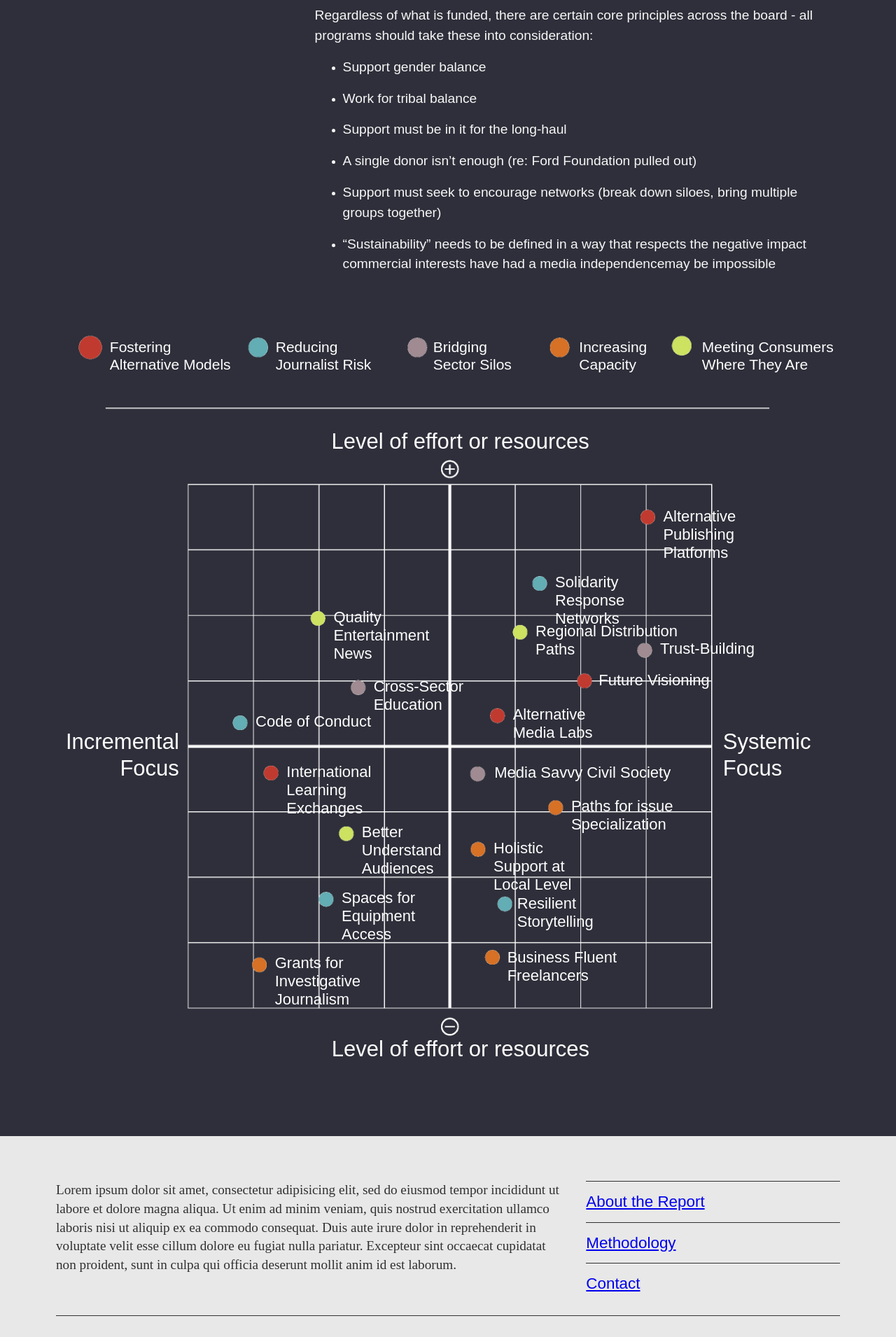
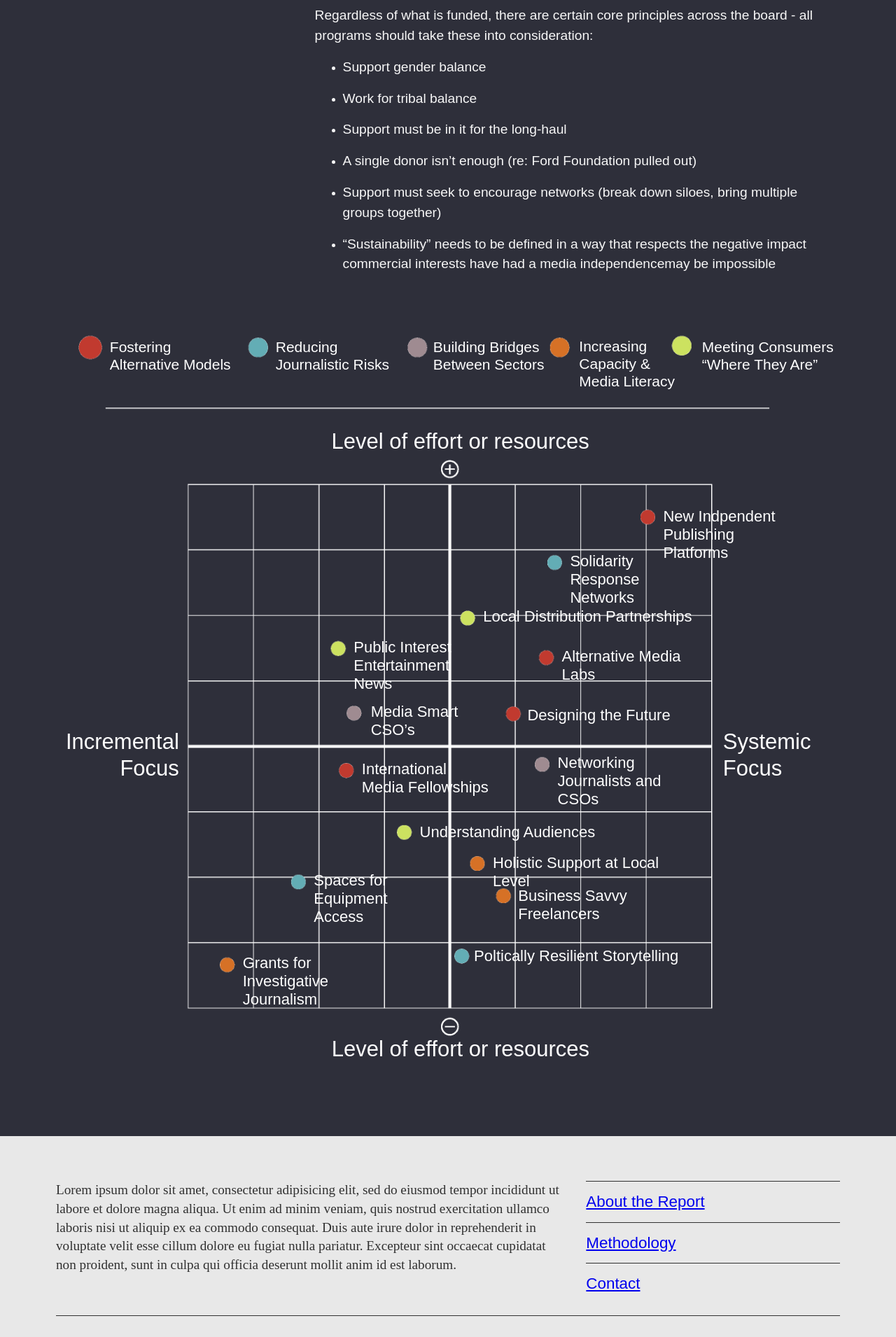
Before and after one commit to theReboot/onken, a Jekyll site: the page built from 3-opportunities-recommendations/index.md, in a window 1280 px wide. Shown: the part 890-2800 px from the top of the page at 70% size. Built offline with Jekyll 4.4.1, drawn with Linux system fonts in a browser that asks for light colours; nearby versions of some CDN libraries.

Commit message:
Updated matrix

```diff
--- a/_includes/graphic-matrix.html
+++ b/_includes/graphic-matrix.html
@@ -1,4 +1,4 @@
-<!-- Generated by ai2html v0.65.4 - 2017-09-15 17:22 -->
+<!-- Generated by ai2html v0.65.4 - 2017-09-26 17:26 -->
 <!-- ai file: ON_matrix.ai -->
 <style type='text/css' media='screen,print'>
 	#g-ON_matrix-box .g-artboard {
@@ -140,104 +140,85 @@
 			<p class="g-pstyle0">Fostering </p>
 			<p class="g-pstyle0">Alternative Models</p>
 		</div>
-		<div id="g-ai0-2" class="g-label g-aiAbs g-aiPointText" style="top:6.6031%;margin-top:-26.3px;left:28.0118%;width:132px;">
+		<div id="g-ai0-2" class="g-label g-aiAbs g-aiPointText" style="top:6.6031%;margin-top:-26.3px;left:28.0118%;width:156px;">
 			<p class="g-pstyle0">Reducing </p>
-			<p class="g-pstyle0">Journalist Risk</p>
+			<p class="g-pstyle0">Journalistic Risks</p>
 		</div>
-		<div id="g-ai0-3" class="g-label g-aiAbs g-aiPointText" style="top:6.6031%;margin-top:-26.3px;left:48.1046%;width:106px;">
-			<p class="g-pstyle0">Bridging</p>
-			<p class="g-pstyle0">Sector Silos</p>
+		<div id="g-ai0-3" class="g-label g-aiAbs g-aiPointText" style="top:6.6031%;margin-top:-26.3px;left:48.1046%;width:151px;">
+			<p class="g-pstyle0">Building Bridges </p>
+			<p class="g-pstyle0">Between Sectors</p>
 		</div>
-		<div id="g-ai0-4" class="g-label g-aiAbs g-aiPointText" style="top:6.6031%;margin-top:-26.3px;left:66.7298%;width:94px;">
-			<p class="g-pstyle0">Increasing</p>
-			<p class="g-pstyle0">Capacity</p>
+		<div id="g-ai0-4" class="g-label g-aiAbs g-aiPointText" style="top:7.681%;margin-top:-38.7px;left:66.7298%;width:132px;">
+			<p class="g-pstyle0">Increasing </p>
+			<p class="g-pstyle0">Capacity & </p>
+			<p class="g-pstyle0">Media Literacy</p>
 		</div>
 		<div id="g-ai0-5" class="g-label g-aiAbs g-aiPointText" style="top:6.6031%;margin-top:-26.3px;left:82.3982%;width:185px;">
 			<p class="g-pstyle0">Meeting Consumers </p>
-			<p class="g-pstyle0">Where They Are</p>
+			<p class="g-pstyle0">&ldquo;Where They Are&rdquo;</p>
 		</div>
 		<div id="g-ai0-6" class="g-label g-aiAbs g-aiPointText" style="top:18.0342%;margin-top:-21.4px;left:50.2145%;margin-left:-15.08%;width:360px;">
 			<p class="g-pstyle1">Level of effort or resources</p>
 		</div>
-		<div class="flyOut__wrap">
-			<div id="g-ai0-7" class="g-flyOutButton g-aiAbs" style="top:26.3993%;left:77.4465%;width:17.6917%;">
-				<p>Alternative Publishing Platforms</p>
-			</div>
-			<!-- Include content as a variable -->
-			{% capture alternativePublishingPlatforms %}{% include /content/3.2.3_alternativePublishingPlatforms.md %}{% endcapture %}
-			<!-- markdownify the variable -->
-			{% capture alternativePublishingPlatforms %}{{ alternativePublishingPlatforms | markdownify }}{% endcapture %}
-			<!-- include the flyOut function and pass in the variable content -->
-			{% include flyOut.html id="alternative-publishing-platforms" content=alternativePublishingPlatforms %}
+		<div id="g-ai0-7" class="g-flyOutButton g-aiAbs" style="top:26.3993%;left:77.4465%;width:17.6917%;">
+			<p>New Indpendent</p>
+			<p>Publishing Platforms</p>
 		</div>
-		<div id="g-ai0-8" class="g-flyOutButton g-aiAbs" style="top:35.0548%;left:63.6692%;width:17.1862%;">
+		<div id="g-ai0-8" class="g-flyOutButton g-aiAbs" style="top:32.2851%;left:65.5698%;width:17.1862%;">
 			<p>Solidarity Response Networks</p>
 		</div>
-		<div id="g-ai0-9" class="g-flyOutButton g-aiAbs" style="top:39.6422%;left:35.3933%;width:16.6807%;">
-			<p>Quality </p>
+		<div id="g-ai0-9" class="g-flyOutButton g-aiAbs" style="top:39.5557%;left:54.4786%;width:27.043%;">
+			<p>Local Distribution Partnerships</p>
+		</div>
+		<div id="g-ai0-10" class="g-flyOutButton g-aiAbs" style="top:43.6238%;left:37.9675%;width:16.6807%;">
+			<p>Public Interest</p>
 			<p>Entertainment News</p>
 		</div>
-		<div id="g-ai0-10" class="g-flyOutButton g-aiAbs" style="top:41.4599%;left:61.1692%;width:19.2923%;">
-			<p>Regional Distribution Paths</p>
-		</div>
-		<div id="g-ai0-11" class="g-flyOutButton g-aiAbs" style="top:43.7969%;left:77.0617%;width:21.3985%;">
-			<p>Trust-Building</p>
-		</div>
-		<div id="g-ai0-12" class="g-flyOutButton g-aiAbs" style="top:47.865%;left:69.2159%;width:21.3985%;">
-			<p>Future Visioning</p>
-		</div>
-		<div id="g-ai0-13" class="g-flyOutButton g-aiAbs" style="top:48.7305%;left:40.5149%;width:19.4608%;">
-			<p>Cross-Sector Education</p>
-		</div>
-		<div id="g-ai0-14" class="g-flyOutButton g-aiAbs" style="top:52.3658%;left:58.2736%;width:14.2376%;">
+		<div id="g-ai0-11" class="g-flyOutButton g-aiAbs" style="top:44.749%;left:64.5118%;width:18.1129%;">
 			<p>Alternative Media Labs</p>
 		</div>
-		<div id="g-ai0-15" class="g-flyOutButton g-aiAbs" style="top:53.3179%;left:25.4504%;width:16.8492%;">
-			<p>Code of Conduct</p>
+		<div id="g-ai0-12" class="g-flyOutButton g-aiAbs" style="top:52.0196%;left:40.147%;width:15.5855%;">
+			<p>Media Smart CSO&rsquo;s</p>
 		</div>
-		<div id="g-ai0-16" class="g-label g-aiAbs g-aiPointText" style="top:59.1297%;margin-top:-40.1px;right:84.2988%;width:172px;">
+		<div id="g-ai0-13" class="g-flyOutButton g-aiAbs" style="top:52.4524%;left:60.1309%;width:21.3985%;">
+			<p>Designing the Future</p>
+		</div>
+		<div id="g-ai0-14" class="g-label g-aiAbs g-aiPointText" style="top:59.1297%;margin-top:-40.1px;right:84.2988%;width:172px;">
 			<p class="g-pstyle2"> Incremental</p>
 			<p class="g-pstyle2">Focus</p>
 		</div>
-		<div id="g-ai0-17" class="g-label g-aiAbs g-aiPointText" style="top:59.1297%;margin-top:-40.1px;left:85.0656%;width:124px;">
+		<div id="g-ai0-15" class="g-label g-aiAbs g-aiPointText" style="top:59.1297%;margin-top:-40.1px;left:85.0656%;width:124px;">
 			<p class="g-pstyle3">Systemic</p>
 			<p class="g-pstyle3">Focus</p>
 		</div>
-		<div class="flyOut__wrap">
-			<div id="g-ai0-18" class="g-flyOutButton g-aiAbs" style="top:59.8961%;left:29.4063%;width:17.5232%;">
-				<p>International Learning Exchanges</p>
-			</div>
-			{% capture internationalLearningNetwork %}{% include /content/3.2.1_internationalLearningNetworks.md %}{% endcapture %}{% capture internationalLearningNetwork %}{{ internationalLearningNetwork | markdownify }}{% endcapture %}{% include flyOut.html id="international-learning-network" content=internationalLearningNetwork %}
+		<div id="g-ai0-16" class="g-flyOutButton g-aiAbs" style="top:58.7709%;left:63.9823%;width:18.1129%;">
+			<p>Networking Journalists and CSOs</p>
 		</div>
-		<div id="g-ai0-19" class="g-flyOutButton g-aiAbs" style="top:59.9827%;left:55.9185%;width:26.8745%;">
-			<p>Media Savvy Civil Society</p>
+		<div id="g-ai0-17" class="g-flyOutButton g-aiAbs" style="top:59.5499%;left:38.9998%;width:17.5232%;">
+			<p>International </p>
+			<p>Media Fellowships</p>
 		</div>
-		<div id="g-ai0-20" class="g-flyOutButton g-aiAbs" style="top:64.397%;left:65.7036%;width:18.2814%;">
-			<p>Paths for issue </p>
-			<p>Specialization</p>
+		<div id="g-ai0-18" class="g-flyOutButton g-aiAbs" style="top:67.8592%;left:46.3927%;width:24.2628%;">
+			<p>Understanding Audiences</p>
 		</div>
-		<div id="g-ai0-21" class="g-flyOutButton g-aiAbs" style="top:67.8592%;left:39.0045%;width:14.6588%;">
-			<p>Better Understand Audiences</p>
-		</div>
-		<div id="g-ai0-22" class="g-flyOutButton g-aiAbs" style="top:69.9365%;left:55.8055%;width:12.8054%;">
+		<div id="g-ai0-19" class="g-flyOutButton g-aiAbs" style="top:71.8407%;left:55.7161%;width:25.1053%;">
 			<p>Holistic Support at Local Level</p>
 		</div>
-		<div id="g-ai0-23" class="g-flyOutButton g-aiAbs" style="top:76.4282%;left:36.4262%;width:14.9115%;">
+		<div id="g-ai0-20" class="g-flyOutButton g-aiAbs" style="top:74.1777%;left:32.8906%;width:14.9115%;">
 			<p>Spaces for </p>
 			<p>Equipment Access</p>
 		</div>
-		<div id="g-ai0-24" class="g-flyOutButton g-aiAbs" style="top:77.2072%;left:58.8208%;width:14.1533%;">
-			<p>Resilient</p>
-			<p>Storytelling</p>
+		<div id="g-ai0-21" class="g-flyOutButton g-aiAbs" style="top:76.1685%;left:58.9599%;width:22.1567%;">
+			<p>Business Savvy Freelancers</p>
 		</div>
-		<div id="g-ai0-25" class="g-flyOutButton g-aiAbs" style="top:84.2181%;left:57.5588%;width:14.9958%;">
-			<p>Business Fluent Freelancers</p>
+		<div id="g-ai0-22" class="g-flyOutButton g-aiAbs" style="top:84.045%;left:53.3116%;width:27.043%;">
+			<p>Poltically Resilient Storytelling</p>
 		</div>
-		<div id="g-ai0-26" class="g-flyOutButton g-aiAbs" style="top:84.9971%;left:27.9231%;width:20.219%;">
+		<div id="g-ai0-23" class="g-flyOutButton g-aiAbs" style="top:84.9971%;left:23.8103%;width:20.219%;">
 			<p>Grants for </p>
 			<p>Investigative Journalism</p>
 		</div>
-		<div id="g-ai0-27" class="g-label g-aiAbs g-aiPointText" style="top:97.6649%;margin-top:-21.4px;left:50.2449%;margin-left:-15.08%;width:360px;">
+		<div id="g-ai0-24" class="g-label g-aiAbs g-aiPointText" style="top:97.6649%;margin-top:-21.4px;left:50.2449%;margin-left:-15.08%;width:360px;">
 			<p class="g-pstyle1">Level of effort or resources</p>
 		</div>
 	</div>
@@ -268,16 +249,8 @@
 		<div id="g-ai1-6" class="g-label g-aiAbs g-aiPointText" style="top:19.9459%;margin-top:-13.3px;left:50.6304%;margin-left:-14.7135%;width:228px;">
 			<p class="g-pstyle1">Level of effort or resources</p>
 		</div>
-		<div class="flyOut__wrap">
-			<div id="g-ai1-7" class="g-flyOutButton g-aiAbs" style="top:28.0875%;left:77.1537%;width:17.3177%;">
-				<p>Alternative Publishing Platforms</p>
-			</div>
-			<!-- Include content as a variable -->
-			{% capture alternativePublishingPlatforms %}{% include /content/3.2.3_alternativePublishingPlatforms.md %}{% endcapture %}
-			<!-- markdownify the variable -->
-			{% capture alternativePublishingPlatforms %}{{ alternativePublishingPlatforms | markdownify }}{% endcapture %}
-			<!-- include the flyOut function and pass in the variable content -->
-			{% include flyOut.html id="alternative-publishing-platforms" content=alternativePublishingPlatforms %}
+		<div id="g-ai1-7" class="g-flyOutButton g-aiAbs" style="top:28.0875%;left:77.1537%;width:17.3177%;">
+			<p>Alternative Publishing Platforms</p>
 		</div>
 		<div id="g-ai1-8" class="g-flyOutButton g-aiAbs" style="top:36.3951%;left:63.7265%;width:16.7969%;">
 			<p>Solidarity Response Networks</p>
@@ -448,4 +421,4 @@
 
 </div>
 
-<!-- End ai2html - 2017-09-15 17:22 -->
+<!-- End ai2html - 2017-09-26 17:26 -->
```
Also changed, not shown: assets/img/ON_matrix-desktop.png, 4 other files.
